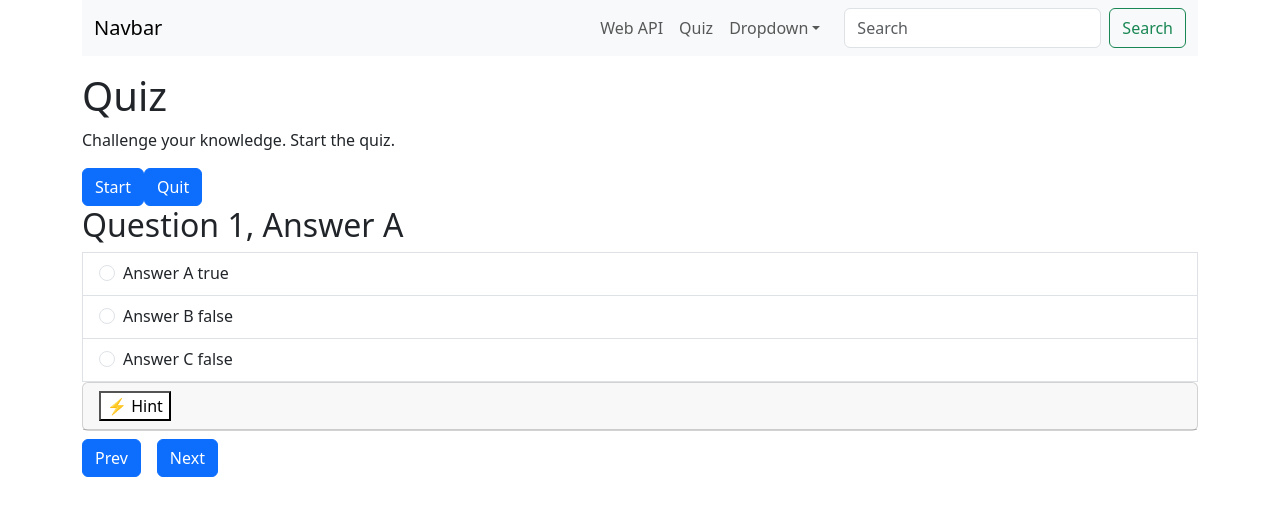
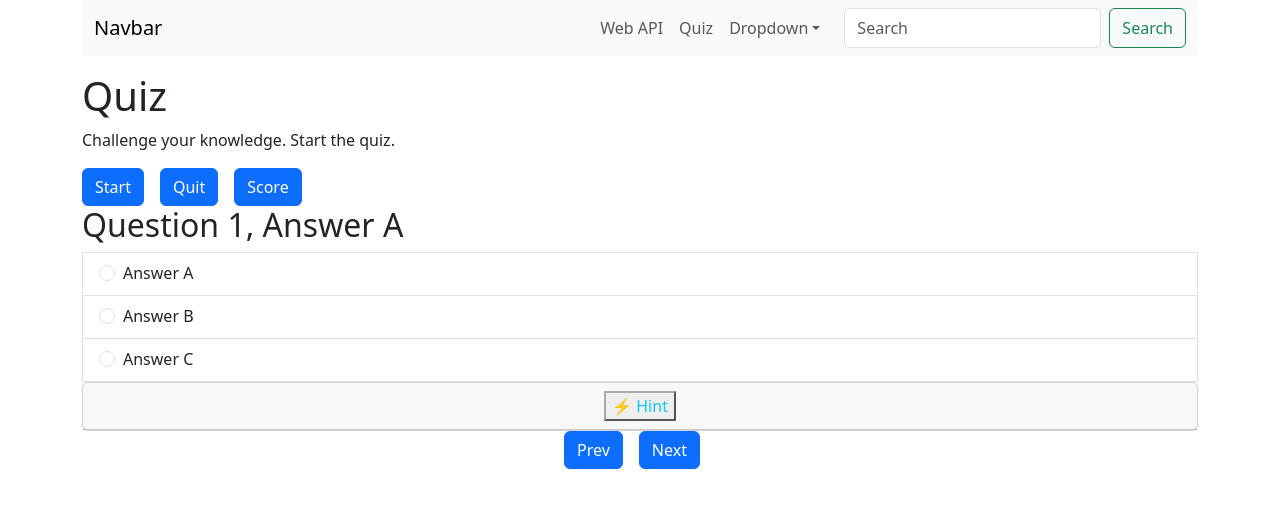
Before and after one commit to liewchooichin/bootstrap-nav-and-router, a React (Vite) app: page /quiz in a window 1280 px wide. Both pictures are taken after a click on the button "Start". Shown: the top 516 px of the page. Built offline with nearby package versions, Linux system fonts and the light colour scheme.

Commit message:
Basic styling to the page.

```diff
--- a/src/quiz/AnswerSection.jsx
+++ b/src/quiz/AnswerSection.jsx
@@ -1,12 +1,9 @@
 import PropTypes from "prop-types";
-import { useReducer, useEffect, useState } from "react";
+import { useState } from "react";
 import { ListGroup } from "react-bootstrap";
 import Form from "react-bootstrap/Form";
-import Button from "react-bootstrap/Button";
-import { quizData } from "./quizData";
 import { TickMark } from "./TickMark";
-import { answerStateReducer } from "./answerStateReducer";
-
+import Stack from "react-bootstrap/Stack";
 
 AnswerSection.propTypes = {
   questionItem: PropTypes.shape({
@@ -73,12 +70,13 @@ export function AnswerSection({
     {
       answerList.map((a) => (
       <ListGroup.Item key={a.id}>
+      <Stack direction="horizontal" gap={3}>
       <Form.Check
         key={`answer_${questionItem.id}_${a.id}`}
         type="radio"
         id={`radio${questionItem.id}-${a.id}`}
         name={`radio${questionItem.id}`}
-        label={`${a.answerText} ${a.correct}`}
+        label={`${a.answerText}`}
         value={a.correct}
         checked={answerState.hasBeenAnswered && (answerState.answerId===a.id)}
         onChange={(e)=>(handleAnswerChange(e, a))}
@@ -88,6 +86,7 @@ export function AnswerSection({
         ) &&
         <TickMark answerItem={a}></TickMark>
       }
+      </Stack>
       </ListGroup.Item>
     ))}
     </Form.Group>
--- a/src/quiz/Hint.jsx
+++ b/src/quiz/Hint.jsx
@@ -12,7 +12,7 @@ function CustomToggle({ children, eventKey }) {
   return (
     <button
       type="button"
-      style={{ backgroundColor: 'white' }}
+      style={{ borderColor: 'darkgrey' }}
       onClick={decoratedOnClick}
     >
       {children}
@@ -34,10 +34,10 @@ export function Hint({showHint, hintText, explanationText}){
   return (
     <Accordion>
       <Card>
-        <Card.Header>
+        <Card.Header className="d-flex justify-content-center">
           <CustomToggle eventKey="0">
-            {showHint && (<>⚡ Hint</>)}
-            {!showHint && (<>✨ Explanation</>)}
+            {showHint && (<span className="text-info">⚡ Hint</span>)}
+            {!showHint && (<span className="text-success">✨ Explanation</span>)}
             </CustomToggle>
         </Card.Header>
         <Accordion.Collapse eventKey="0">
--- a/src/quiz/QuestionPage.jsx
+++ b/src/quiz/QuestionPage.jsx
@@ -7,7 +7,7 @@ import { quizLength } from "./quizData";
 import Button from "react-bootstrap/Button";
 import { questionPageReducers } from "./questionPageReducers";
 import { AnswerSection } from "./AnswerSection";
-import { hasAnsweredReducer } from "./hasAnsweredReducer";
+
 import { initialAnswerList } from "./answerStateStructure";
 import { answerStateReducer } from "./answerStateReducer";
 import { Hint } from "./Hint.jsx";
@@ -23,17 +23,24 @@ QuestionPage.propTypes = {
       answerText: PropTypes.string.isRequired,
       correct: PropTypes.bool.isRequired,
     })),
-  }))
+  })),
+  answerStateList: PropTypes.arrayOf(PropTypes.shape({
+    questionId: PropTypes.number.isRequired,
+    hasBeenAnswered: PropTypes.bool.isRequired,
+    answerId: PropTypes.number.isRequired,
+  })),
+  answerStateDispatch: PropTypes.func.isRequired,
 }
 export function QuestionPage(
-  {questionList=[]}
+  {questionList=[],
+   answerStateList,
+   answerStateDispatch,
+  }
 ){
   //const params = useParams();
   //const questionId = params.questionId;
   const [questionNum, questionNumDispatch] =
     useReducer(questionPageReducers, 0);
-  const [answerStateList, answerStateDispatch] =
-    useReducer(answerStateReducer, initialAnswerList);
 
   function handleNext(){
     questionNumDispatch({
@@ -53,23 +60,6 @@ export function QuestionPage(
   const questionItem = questionList[questionNum];
   const answerState = answerStateList[questionNum];
 
-  // if no answer is selected, show Hint.
-  // if any answer is selected, show Explanation.
-  let hintSection;
-  if(!answerState.hasBeenAnswered){
-    hintSection = (
-      <>
-      <p>Hint</p>
-      </>
-    )
-  } else {
-    hintSection = (
-      <>
-      <p>✨  Explanation</p>
-      </>
-    )
-  }
-
   return(
     <>
     <h2>{questionItem.questionText}</h2>
@@ -78,26 +68,27 @@ export function QuestionPage(
       answerStateList={answerStateList}
       answerStateDispatch={answerStateDispatch}
     ></AnswerSection>
-      <Hint
+        <Hint
         showHint={!answerState.hasBeenAnswered}
         hintText={questionItem.hintText}
         explanationText={questionItem.explanationText}
       ></Hint>
-    <Stack direction="horizontal" gap={3}>
-    <Button className="mt-2"
+
+    <div className="d-flex justify-content-center">
+    <Button className="me-3"
       type="button"
       id="btnPrev"
       name="btnPrev"
       onClick={handlePrev}
     >Prev</Button>
 
-    <Button className="mt-2"
+    <Button className="me-3"
       type="button"
       id="btnNext"
       name="btnNext"
       onClick={handleNext}
     >Next</Button>
-    </Stack>
+    </div>
     </>
   )
 }
--- a/src/quiz/QuizMain.jsx
+++ b/src/quiz/QuizMain.jsx
@@ -7,7 +7,9 @@ import { quizData } from "./quizData";
 import Button from "react-bootstrap/Button";
 import { startQuizReducer } from "./startQuizReducer";
 import { QuestionPage } from "./QuestionPage";
-
+import { answerStateReducer } from "./answerStateReducer";
+import { initialAnswerList } from "./answerStateStructure";
+import { scoreQuizReducer } from "./scoreQuizReducer";
 
 /**Keep the questions at the top components so that the
  * child components can read the state through props.
@@ -18,6 +20,9 @@ export function QuizMain(){
     = useReducer(quizReducer, quizData);
   /**Whether users want to start the quiz */
   const [isStartQuiz, startQuizDispatch] = useReducer(startQuizReducer, false);
+  const [answerStateList, answerStateDispatch] =
+    useReducer(answerStateReducer, initialAnswerList);
+  const [scoreQuiz, scoreQuizDispatch] = useReducer(scoreQuizReducer, null);
 
   /**Event handler */
   function handleBtnStart(){
@@ -30,21 +35,39 @@ export function QuizMain(){
       type: "quiz_quit",
     })
   }
+  function handleBtnScore(){
+    scoreQuizDispatch({
+      type: "score_quiz"
+    })
+  }
 
   let quizSection;
   if(isStartQuiz){
     quizSection = (
       <>
-      <Button
+      <Button className="me-3"
         type="button"
         id="btnStart"
         name="btnStart"
         onClick={handleBtnQuit}
       >Quit
       </Button>
-      <QuestionPage questionList={questionList}></QuestionPage>
-      {/* <Link to="/quiz/1">Question 1</Link>
-      <Outlet /> */}
+
+      <Button className="me-3"
+        type="button"
+        id="btnScore"
+        name="btnScore"
+        onClick={handleBtnScore}
+      >Score
+      </Button>
+
+      {scoreQuiz && (<p>Your score</p>)}
+
+      <QuestionPage
+        questionList={questionList}
+        answerStateList={answerStateList}
+        answerStateDispatch={answerStateDispatch}
+      ></QuestionPage>
       </>
     )
   }
@@ -61,7 +84,7 @@ export function QuizMain(){
       <h1>Quiz</h1>
       <p>Challenge your knowledge. Start the quiz.</p>
 
-      <Button
+      <Button className="me-3"
         type="button"
         id="btnStart"
         name="btnStart"
@@ -70,6 +93,7 @@ export function QuizMain(){
       </Button>
 
       {quizSection}
+
     </>
   )
 }
--- /dev/null
+++ b/src/quiz/scoreQuizReducer.jsx
@@ -0,0 +1,13 @@
+
+
+export function scoreQuizReducer(score, action){
+  switch(action.type){
+    case "score_quiz": {
+      const newScore = !score;
+      return newScore;
+    }
+    default: {
+      throw Error(`Unknown action: ${action.type}`);
+    }
+  }
+}
```
